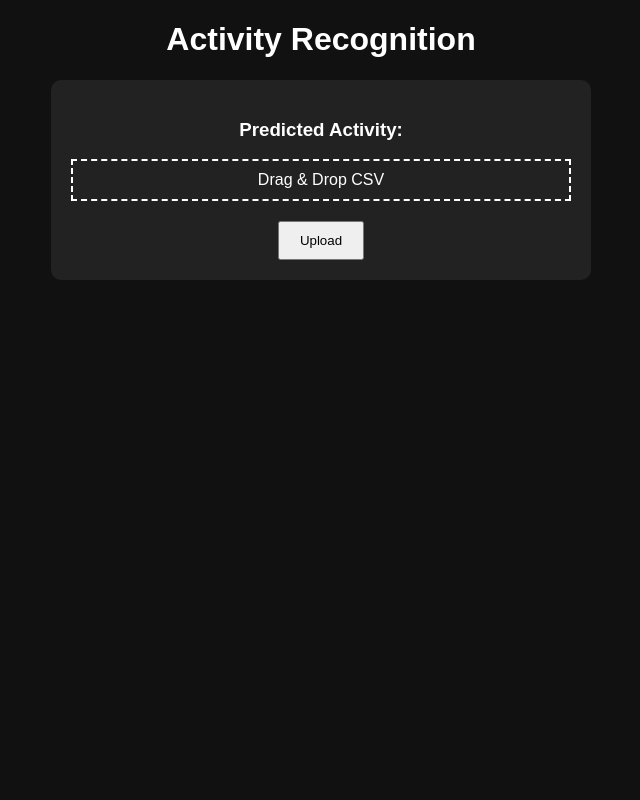
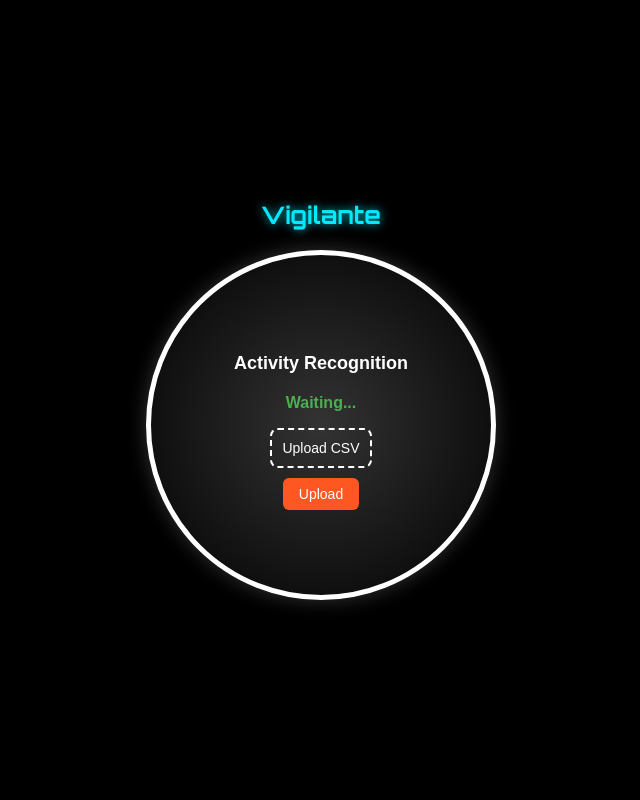
Before and after one commit to ujjawalgarg7/STM-SmartWatch, a Flask app: page / in a window 1280 px wide. Shown: the whole page, without its empty margins (319-959 px from the left). Run offline with Flask 3, Linux system fonts and the light colour scheme; parts of the project's set-up code (start-up, migrations or seed data) failed here and were passed over.

Commit message:
improved frontend

```diff
--- a/templates/index.html
+++ b/templates/index.html
@@ -5,21 +5,91 @@
     <meta name="viewport" content="width=device-width, initial-scale=1.0">
     <title>Activity Recognition</title>
     <style>
-        body { text-align: center; font-family: Arial, sans-serif; background: #111; color: white; }
-        .container { max-width: 500px; margin: auto; padding: 20px; background: #222; border-radius: 10px; }
-        .upload-box { padding: 10px; border: 2px dashed white; cursor: pointer; margin-bottom: 10px; }
-        button { margin-top: 10px; padding: 10px 20px; cursor: pointer; }
-        ul { text-align: left; margin-top: 10px; }
+        @import url('https://fonts.googleapis.com/css2?family=Orbitron:wght@400;700&display=swap');
+
+        body {
+            display: flex;
+            flex-direction: column;
+            justify-content: center;
+            align-items: center;
+            height: 100vh;
+            background: #000;
+            color: white;
+            margin: 0;
+            font-family: Arial, sans-serif;
+        }
+        .title {
+            font-family: 'Orbitron', sans-serif;
+            font-size: 24px;
+            font-weight: bold;
+            margin-bottom: 20px;
+            text-align: center;
+            color: #00eaff;
+            text-shadow: 0 0 10px rgba(0, 234, 255, 0.8);
+        }
+        .watch-container {
+            width: 300px;
+            height: 300px;
+            background: radial-gradient(circle, #333, #000);
+            border-radius: 50%;
+            box-shadow: 0 0 20px rgba(255, 255, 255, 0.2);
+            display: flex;
+            flex-direction: column;
+            justify-content: center;
+            align-items: center;
+            text-align: center;
+            padding: 20px;
+            border: 5px solid #fff;
+        }
+        h1 {
+            font-size: 18px;
+            margin-bottom: 10px;
+        }
+        .upload-box {
+            padding: 10px;
+            border: 2px dashed white;
+            border-radius: 8px;
+            cursor: pointer;
+            margin-bottom: 10px;
+            transition: all 0.3s ease;
+            font-size: 14px;
+        }
+        .upload-box:hover {
+            background: rgba(255, 255, 255, 0.1);
+        }
+        input[type="file"] {
+            display: none;
+        }
+        button {
+            padding: 8px 16px;
+            border: none;
+            background: #ff5722;
+            color: white;
+            font-size: 14px;
+            border-radius: 6px;
+            cursor: pointer;
+            transition: background 0.3s ease;
+        }
+        button:hover {
+            background: #e64a19;
+        }
+        #result {
+            font-size: 16px;
+            font-weight: bold;
+            margin-top: 10px;
+            color: #4caf50;
+        }
     </style>
 </head>
 <body>
-
-    <h1>Activity Recognition</h1>
-    <div class="container">
-        <h3>Predicted Activity:</h3>
-        <p id="result"></p>
-        <div class="upload-box" onclick="document.getElementById('fileInput').click()">Drag & Drop CSV</div>
-        <input type="file" id="fileInput" style="display: none;" accept=".csv">
+    <div class="title">Vigilante</div>
+    <div class="watch-container">
+        <h1>Activity Recognition</h1>
+        <p id="result">Waiting...</p>
+        <div class="upload-box" onclick="document.getElementById('fileInput').click()">
+            Upload CSV
+        </div>
+        <input type="file" id="fileInput" accept=".csv">
         <button onclick="uploadFile()">Upload</button>
     </div>
 
@@ -35,13 +105,15 @@
             let response = await fetch('/predict', { method: "POST", body: formData });
             let data = await response.json();
 
+            let resultElement = document.getElementById("result");
             if (data.prediction) {
-                document.getElementById("result").innerText = data.prediction;
+                resultElement.innerText = data.prediction;
+                resultElement.style.color = "#4caf50";
             } else {
-                document.getElementById("result").innerText = "Error processing file!";
+                resultElement.innerText = "Error!";
+                resultElement.style.color = "#ff0000";
             }
         }
     </script>
-
 </body>
 </html>
```
